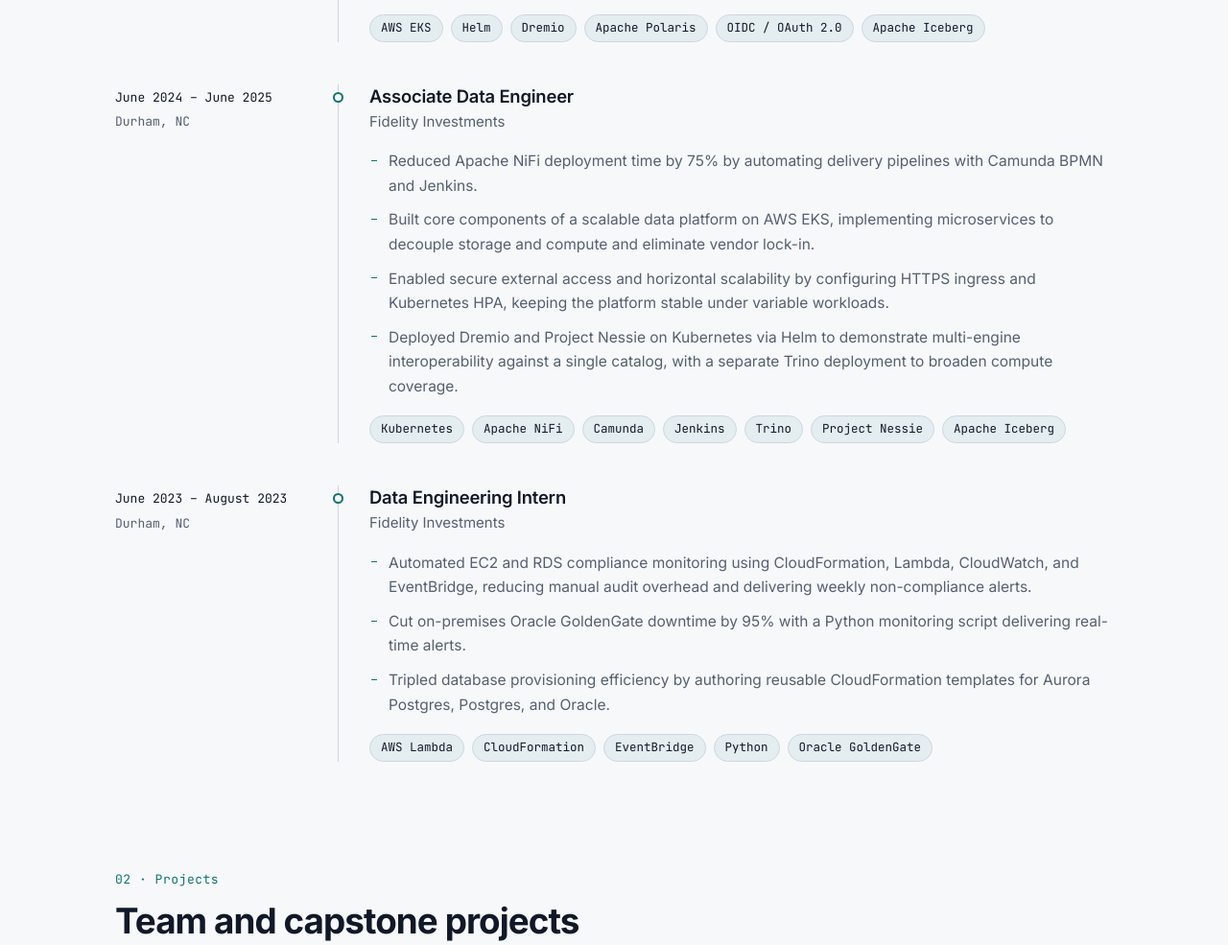
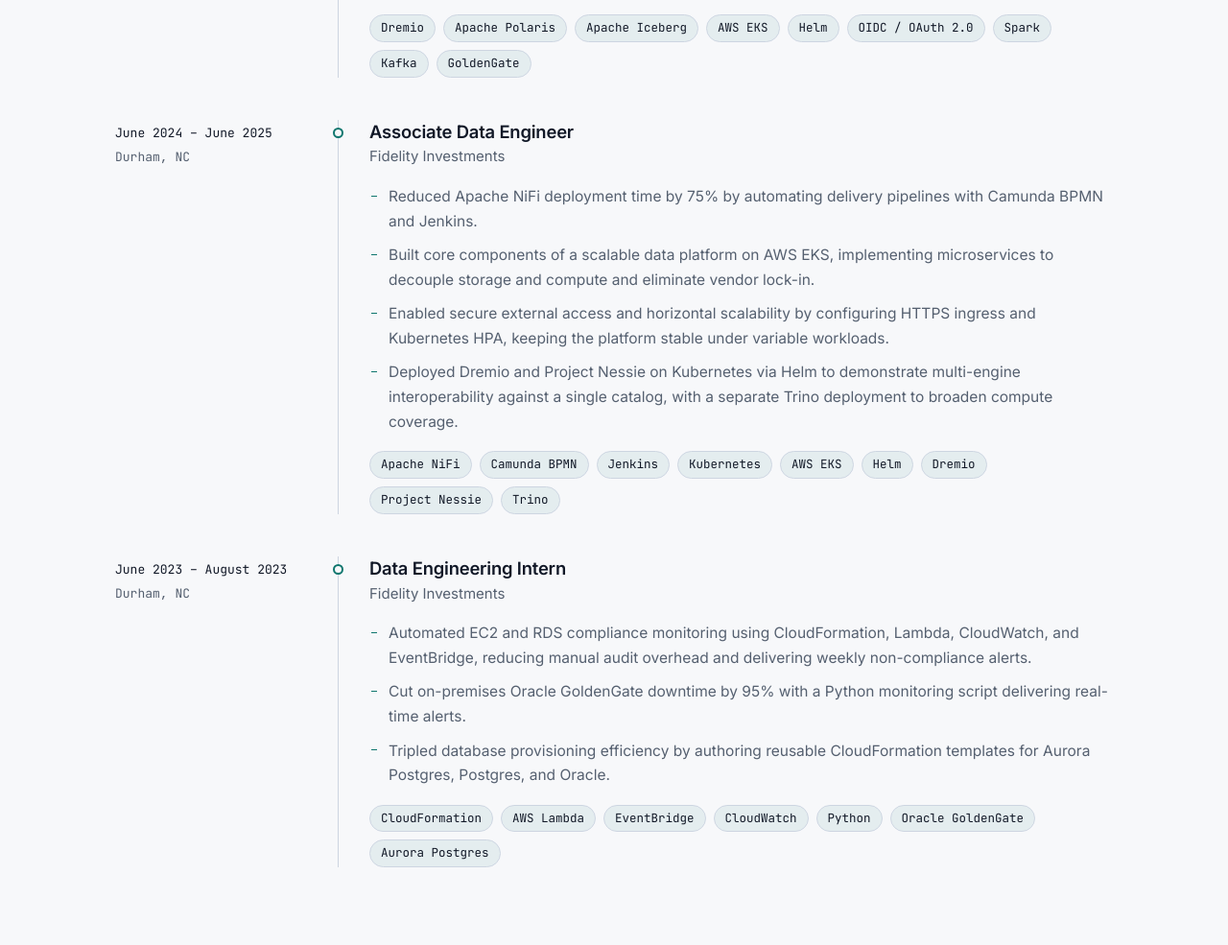
Before and after one commit to rohanjaggannagari/rohanjaggannagari.github.io, a plain HTML site: page index.html in a window 1280 px wide. Shown: the part 1536-2521 px from the top of the page at 96% size. Drawn offline with Linux system fonts and the light colour scheme.

Commit message:
link changes, rewording

```diff
--- a/index.html
+++ b/index.html
@@ -95,7 +95,7 @@
         <div class="cta-row">
           <a class="btn btn-primary" href="mailto:jaggannagarir@gmail.com">Get in touch</a>
           <a class="btn" href="https://linkedin.com/in/rjaggannagari" target="_blank" rel="noopener">LinkedIn</a>
-          <a class="btn" href="https://github.com/rjaggannagari" target="_blank" rel="noopener">GitHub</a>
+          <a class="btn" href="https://github.com/rohanjaggannagari" target="_blank" rel="noopener">GitHub</a>
         </div>
       </div>
 
@@ -146,7 +146,7 @@
               <li>Built a custom automated framework to validate catalog behavior, including ACID guarantees, schema evolution, and time travel.</li>
             </ul>
             <ul class="tags" aria-label="Technologies">
-              <li>AWS EKS</li><li>Helm</li><li>Dremio</li><li>Apache Polaris</li><li>OIDC / OAuth 2.0</li><li>Apache Iceberg</li>
+              <li>Dremio</li><li>Apache Polaris</li><li>Apache Iceberg</li><li>AWS EKS</li><li>Helm</li><li>OIDC / OAuth 2.0</li><li>Spark</li><li>Kafka</li><li>GoldenGate</li>
             </ul>
           </div>
         </li>
@@ -166,7 +166,7 @@
               <li>Deployed Dremio and Project Nessie on Kubernetes via Helm to demonstrate multi-engine interoperability against a single catalog, with a separate Trino deployment to broaden compute coverage.</li>
             </ul>
             <ul class="tags" aria-label="Technologies">
-              <li>Kubernetes</li><li>Apache NiFi</li><li>Camunda</li><li>Jenkins</li><li>Trino</li><li>Project Nessie</li><li>Apache Iceberg</li>
+              <li>Apache NiFi</li><li>Camunda BPMN</li><li>Jenkins</li><li>Kubernetes</li><li>AWS EKS</li><li>Helm</li><li>Dremio</li><li>Project Nessie</li><li>Trino</li>
             </ul>
           </div>
         </li>
@@ -185,7 +185,7 @@
               <li>Tripled database provisioning efficiency by authoring reusable CloudFormation templates for Aurora Postgres, Postgres, and Oracle.</li>
             </ul>
             <ul class="tags" aria-label="Technologies">
-              <li>AWS Lambda</li><li>CloudFormation</li><li>EventBridge</li><li>Python</li><li>Oracle GoldenGate</li>
+              <li>CloudFormation</li><li>AWS Lambda</li><li>EventBridge</li><li>CloudWatch</li><li>Python</li><li>Oracle GoldenGate</li><li>Aurora Postgres</li>
             </ul>
           </div>
         </li>
@@ -303,7 +303,7 @@
       <div class="contact reveal">
         <p class="section-label">06 · Contact</p>
         <h2>Let's talk data platforms.</h2>
-        <p>Email is the fastest way to reach me about roles, platform architecture, or building data infrastructure that scales.</p>
+        <p>Email is the fastest way to reach me.</p>
         <a class="contact-email" href="mailto:jaggannagarir@gmail.com">jaggannagarir@gmail.com</a>
         <div class="cta-row">
           <a class="btn" href="https://linkedin.com/in/rjaggannagari" target="_blank" rel="noopener">LinkedIn</a>
```
